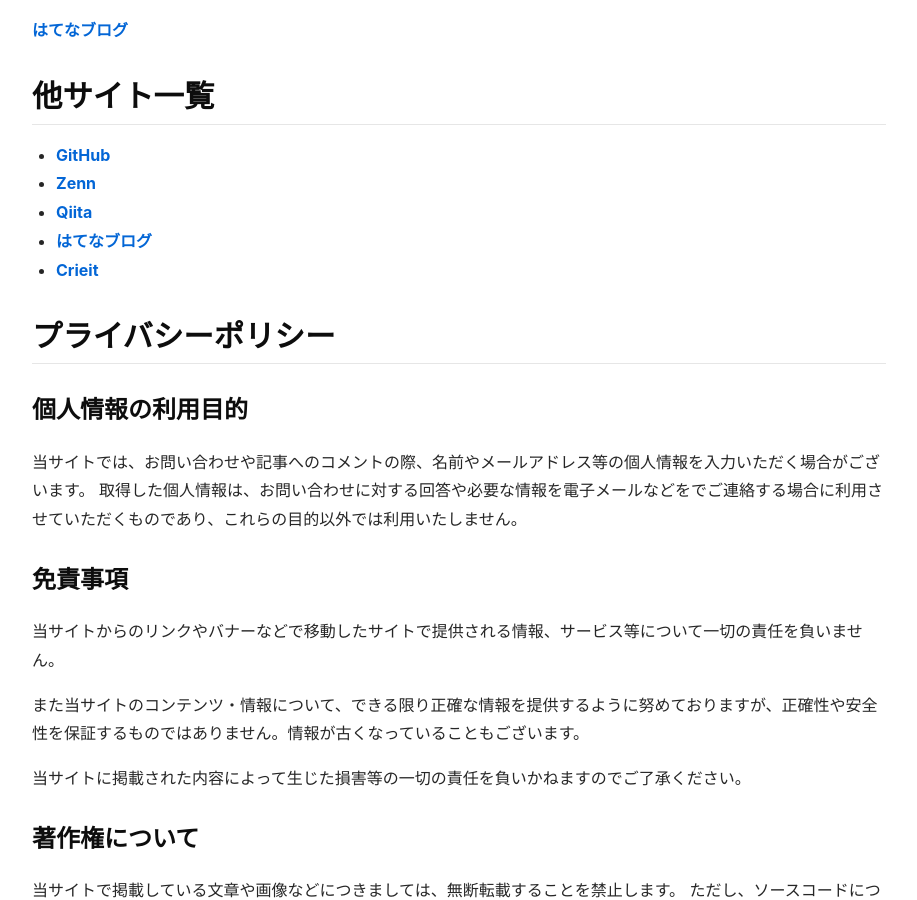
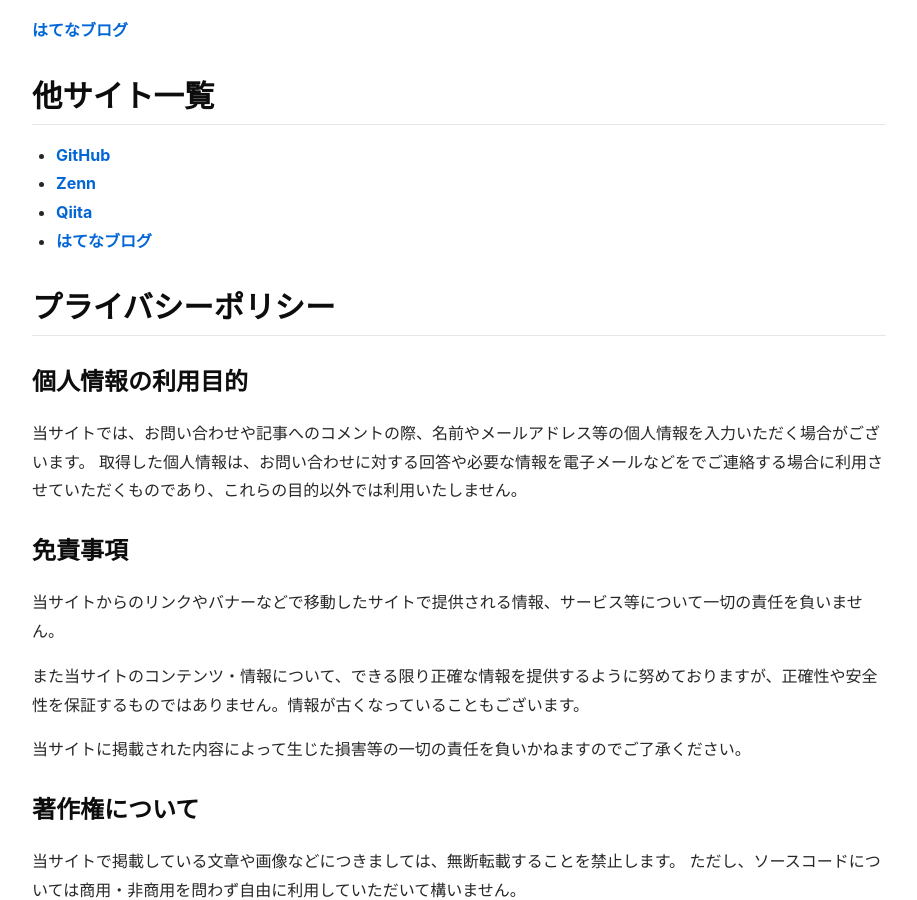
Before and after one commit to s1r-J/s1r-J.github.io, a Jekyll site: the page built from about.md, in a window 1280 px wide and 900 px high, scrolled down 390 px. Shown: the whole window, without its empty margins (181-1098 px from the left). Built offline with Jekyll 4.4.1, drawn with Linux system fonts in a browser that asks for light colours; our own code applies the rules of GitHub Pages for plain Markdown files.

Commit message:
Remove Crieitへのリンク

```diff
--- a/about.md
+++ b/about.md
@@ -43,7 +43,6 @@
 - [Zenn](https://zenn.dev/s1r_j)
 - [Qiita](https://qiita.com/s1r)
 - [はてなブログ](https://s1r-j.hatenablog.com/)
-- [Crieit](https://crieit.net/users/s1r-J)
 
 ## プライバシーポリシー
 
```
